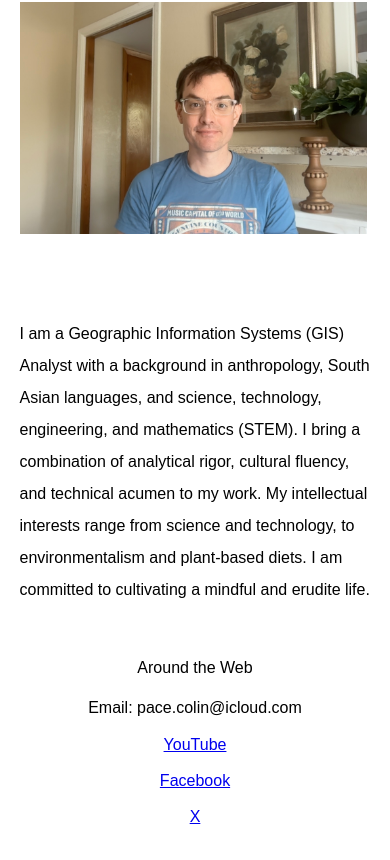
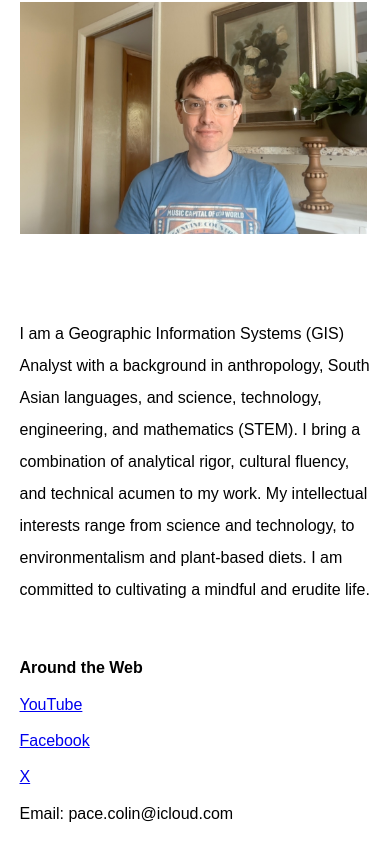
Before and after one commit to Colin-Pace/Portfolio, a React (Create React App) app: page / in a window 390 px wide. Shown: the part 338-1198 px from the top of the page. Built offline with nearby package versions, Linux system fonts and the light colour scheme.

Commit message:
edited css for media queries on app comonent

```diff
--- a/src/App.css
+++ b/src/App.css
@@ -160,8 +160,16 @@ a {
     color: black;
   }
 
+  #footer {
+    text-align: start;
+  }
+
   #footerTitle, #footer p, #footer a {
     font-size: 16px;
   }
 
+  #footerTitle {
+    font-weight: bold;;
+  }
+
 }
--- a/src/App.js
+++ b/src/App.js
@@ -84,8 +84,6 @@ function App() {
       <div id = 'footer'>
         <p id = 'footerTitle'>Around the Web</p>
 
-        <p>Email: pace.colin@icloud.com</p>
-
         <a
           className = 'AW'
           href="https://youtube.com/@colinpace-o8g?si=g4NKZfl6UL8sb2cb"
@@ -120,7 +118,7 @@ function App() {
 
         >X</a>
 
-
+        <p>Email: pace.colin@icloud.com</p>
 
       </div>
     </div>
```
